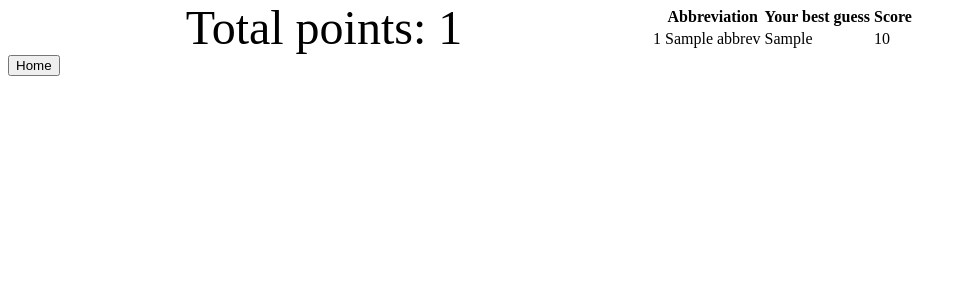
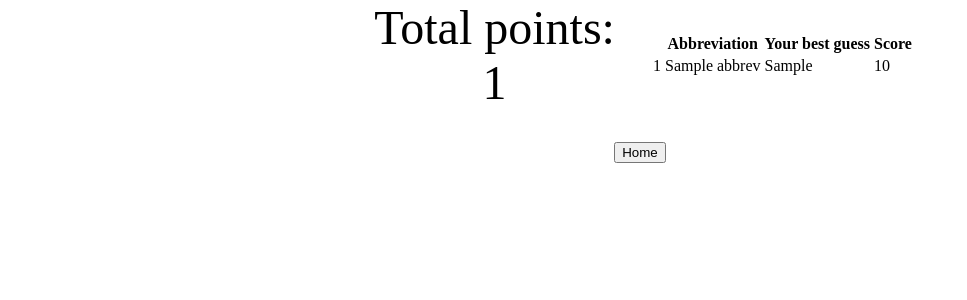
Before and after one commit to mathews012468/revab, a Django app: template revab/revabapp/templates/revabapp/results.html in a window 1280 px wide. Shown: the part 103-403 px from the top of the page, without its empty margins (0-967 px from the left). Run offline with Django 4.2, Linux system fonts and the light colour scheme; the template is opened without the code that fills it: most values are stand-ins (such as "Sample title", 1, 10 or a date in 2020).

Commit message:
some visual tweaks to results page

```diff
--- a/revab/revabapp/static/revabapp/css/results-page.css
+++ b/revab/revabapp/static/revabapp/css/results-page.css
@@ -1,4 +1,11 @@
-#first-row {
+main {
+    display: flex;
+    flex-direction: column;
+    gap: 2em;
+    align-items: center;
+}
+
+section {
     display: flex;
     justify-content: center;
     align-items: center;
```
